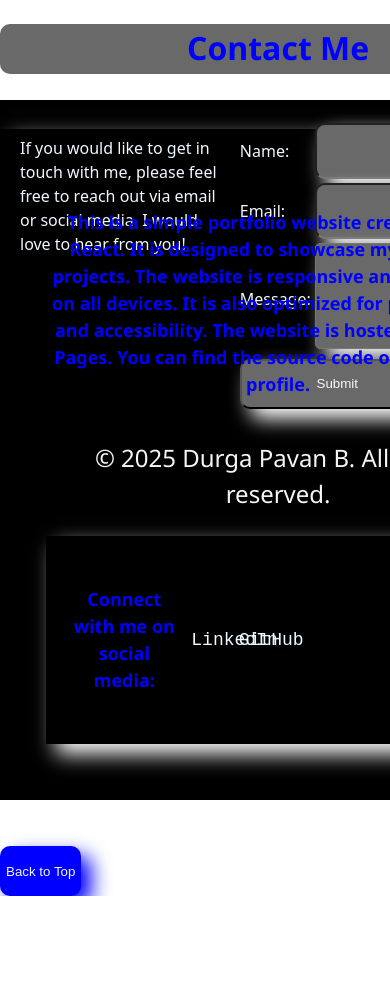
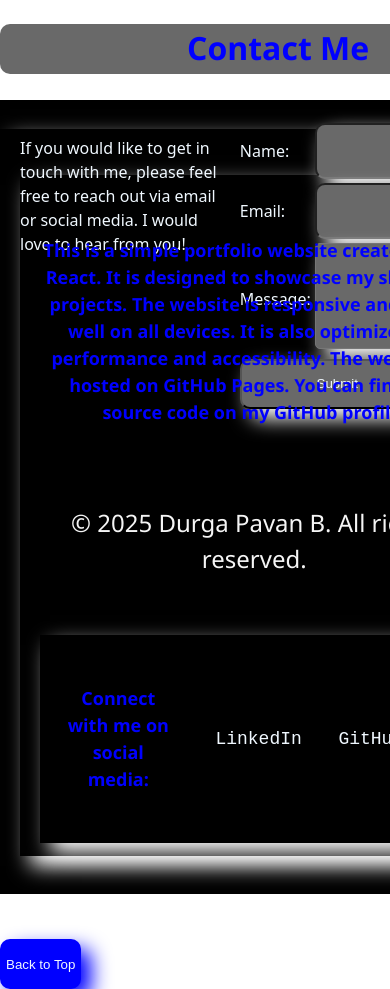
Before and after one commit to PavanMech321/portfolio-2, a React (Vite) app: page / in a window 390 px wide. Shown: the part 2620-3609 px from the top of the page. Before the commit the page ends 3516 px from the top, so only its background shows below. Built offline with nearby package versions, Linux system fonts and the light colour scheme.

Commit message:
Update App.css

```diff
--- a/src/App.css
+++ b/src/App.css
@@ -372,11 +372,8 @@ textarea:hover{
   gap: 2%;
 /*   margin-top: 5%; */
   background-color: black;
-
-  display: grid;
-  grid-template-columns: 90%;
 /*   height: auto; */
-  margin-top: 30%;
+  margin-top: 10%;
   color:aliceblue;
   align-items: center;
   box-shadow: 10px 10px 20px white;
@@ -393,7 +390,17 @@ textarea:hover{
   text-align: center;
   font-family: 'Segoe UI', Tahoma, Geneva, Verdana, sans-serif;
 }
-.social{
+.Footer .ft0{
+  display: grid;
+  grid-template-columns: 90%;
+  gap: 2%;
+  margin-top: 5%;
+  background-color: black;
+  color:aliceblue;
+  box-shadow: 10px 10px 20px white;
+  padding: 20px;
+}
+.Footer .social{
   display: grid;
   grid-template-columns: 30% 20% 20%;
   gap: 10%;
```
